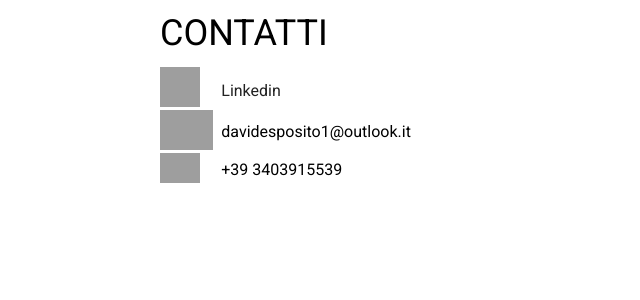
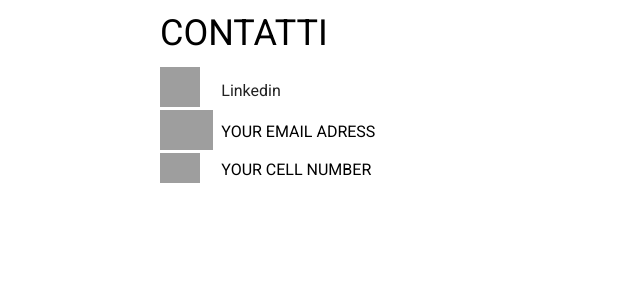
Before and after one commit to Davidever97/Flask, a Flask app: page /contact in a window 1280 px wide. Shown: the part 64-364 px from the top of the page, without its empty margins (0-640 px from the left). Run offline with Flask 2, Linux system fonts and the light colour scheme; grey boxes are pictures that could not be loaded.

Commit message:
Update contact.html

```diff
--- a/templates/contact.html
+++ b/templates/contact.html
@@ -82,7 +82,7 @@
     <td style="width: 4%;">
     <img src="https://png.pngtree.com/element_our/png_detail/20181213/inbox-vector-icon-png_267453.jpg",width="40" height="40" >
     </td>
-    <td style="vertical-align: middle"><h4> &nbsp davidesposito1@outlook.it  <h4></td>
+    <td style="vertical-align: middle"><h4> &nbsp YOUR EMAIL ADRESS  <h4></td>
     <td style="width: 4%;">&nbsp;</td>
     </tr>
     <tr>
@@ -90,7 +90,7 @@
     <img src="http://simpleicon.com/wp-content/uploads/bell.png", width="40",height="40">
     </td>
     <td style="vertical-align: middle" >
-    <h4> &nbsp +39 3403915539<h4>
+    <h4> &nbsp YOUR CELL NUMBER<h4>
     </td>
     <td style="width: 50%;">&nbsp;</td>
     </tr>
```
